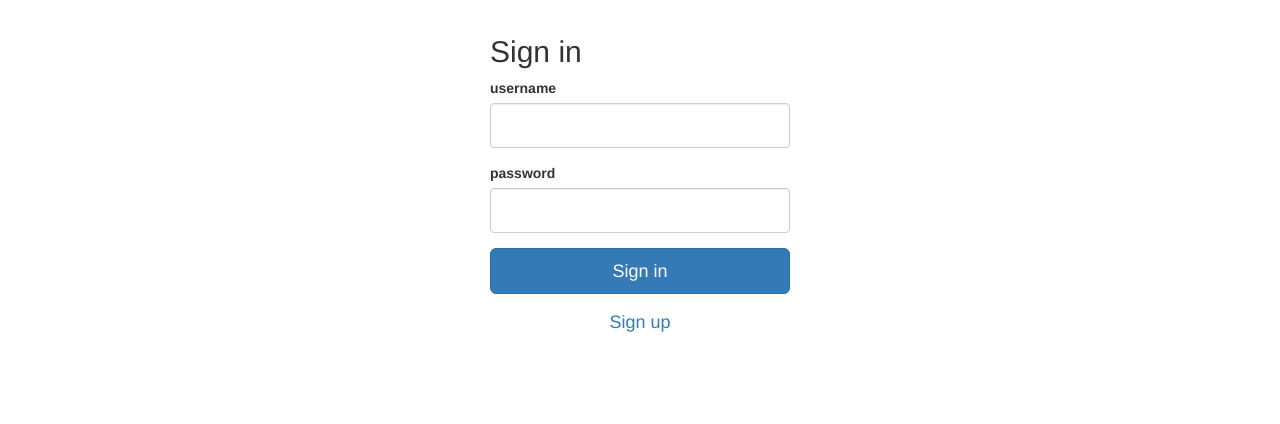
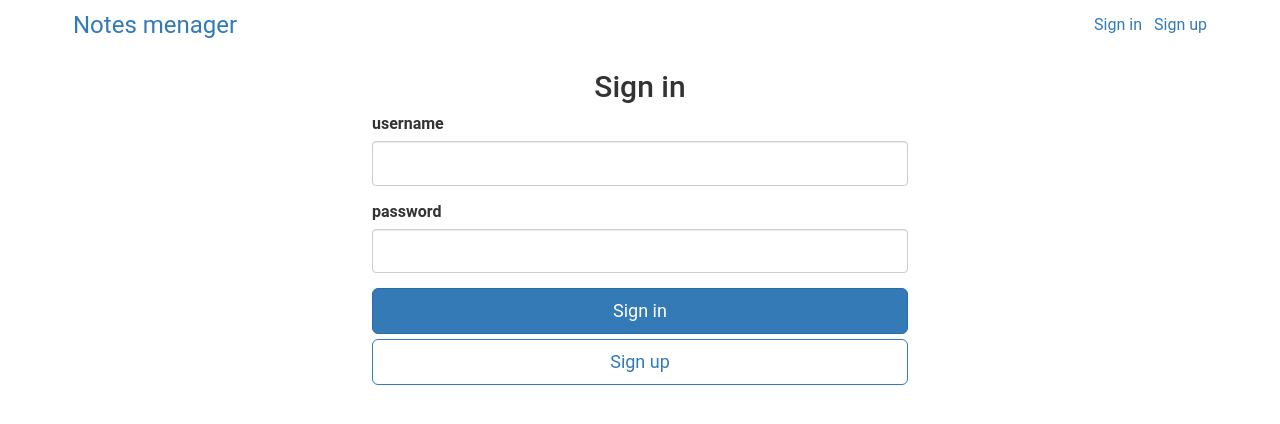
Before and after one commit to zakrzewskib/notes-manager, a Flask app: page /login in a window 1280 px wide. Shown: the top 424 px of the page. Run offline with Flask 2, Linux system fonts and the light colour scheme; some libraries are stand-ins or nearby versions.

Commit message:
Change styles of login page

```diff
--- a/static/main.css
+++ b/static/main.css
@@ -1,4 +1,62 @@
 * {
+    padding: 0;
+    margin: 0;
+    box-sizing: border-box;
+}
+
+body {
+    font-family: Roboto;
+}
+
+.custom-container {
+    max-width: 120rem;
+    padding: 0 3.2rem;
+    margin: 0 auto;
+}
+
+.navbar {
+    display: flex;
+    align-items: center;
+    justify-content: flex-end;
+}
+
+.navbar-brand-custom {
+    margin-right: auto;
+    font-size: 2.4rem;
+}
+
+.navbar-nav {
+    list-style: none;
+    display: flex;
+    gap: 1.2rem;
+    font-size: 1.6rem;
+    justify-self: center;
+}
+
+.btn-secondary-custom {
+    border: 1px solid #337ab7;
+}
+
+.form-container {
+    max-width: 60rem;
+}
+
+.form .form-control {
+    height: auto;
+    padding: 1rem;
+    font-size: 1.6rem;
+}
+
+.control-label {
+    font-size: 1.6rem;
+}
+
+.form-heading {
+    text-align: center;
+}
+
+
+/* * {
     padding: 0;
     margin: 0;
     box-sizing: border-box;
@@ -55,4 +113,4 @@ body {
     justify-content: center;
     padding: 2.4rem;
     font-size: 1.6rem;
-}
+} */
--- a/static/sign-form.css
+++ b/static/sign-form.css
@@ -1,4 +1,4 @@
-.container {
+/* .container {
     padding: 15px;
     max-width: 330px;
     margin: 0 auto;
@@ -8,4 +8,4 @@
     height: auto;
     padding: 10px;
     font-size: 16px;
-}
+} */
--- a/templates/index.html
+++ b/templates/index.html
@@ -1,4 +1,4 @@
-{% extends "bootstrap/base.html" %} {% block title %} Notes manager {% endblock %} {% block styles %} {{super()}}
+{% include "layout.html" %} {% extends "bootstrap/base.html" %} {% block title %} Notes manager {% endblock %} {% block styles %} {{super()}}
 <link rel="stylesheet" href="{{url_for('.static', filename='main.css')}}" /> {% endblock %} {% block navbar %}
 <nav class="topnav">
     <ul>
--- /dev/null
+++ b/templates/layout.html
@@ -0,0 +1,10 @@
+{% extends "bootstrap/base.html" %} {% block styles %} {{super()}}
+<link rel="stylesheet" href="{{url_for('.static', filename='main.css')}}" /> {% endblock %} {% block navbar %}
+<nav class="navbar fixed-top custom-container">
+    <a class="navbar-brand-custom" href="#">Notes menager</a>
+    <ul class="navbar-nav">
+        <li class="nav-item"><a class="nav-link" href="#">Sign in</a></li>
+        <li class="nav-item"><a class="nav-link" href="#">Sign up</a></li>
+    </ul>
+</nav>
+{% endblock %} {% block content %} {% endblock %}
--- a/templates/login.html
+++ b/templates/login.html
@@ -1,11 +1,12 @@
-{% extends "bootstrap/base.html" %} {% import "bootstrap/wtf.html" as wtf %} {% block title %} Login {% endblock %} {% block styles %} {{super()}}
-<link rel="stylesheet" href="{{url_for('.static', filename='sign-form.css')}}" /> {% endblock %} {% block content %}
-<div class="container">
+{% include "layout.html" %} {% extends "bootstrap/base.html" %} {% import "bootstrap/wtf.html" as wtf %} {% block title %} Login {% endblock %} {% block styles %} {{super()}}
+<link rel="stylesheet" href="{{url_for('.static', filename='main.css')}}" /> {% endblock %} {% block content %}
+<div class="custom-container form-container">
     <form class="form" method="POST" action="/login">
         <h2 class="form-heading">Sign in</h2>
         {{ form.hidden_tag() }} {{ wtf.form_field(form.username) }} {{ wtf.form_field(form.password) }}
         <button class="btn btn-lg btn-primary btn-block" type="submit">Sign in</button>
-        <a role="button" class="btn btn-lg btn-secondary btn-block" href="{{ url_for('signup') }}">Sign up</a>
+        <a role="button" class="btn btn-lg btn-secondary btn-secondary-custom btn-block" href="{{ url_for('signup') }}">Sign up</a
+    >
   </form>
 
   {% with messages = get_flashed_messages() %} {% if messages %}
```
Lines whose indentation alone changed are shown as unchanged.
